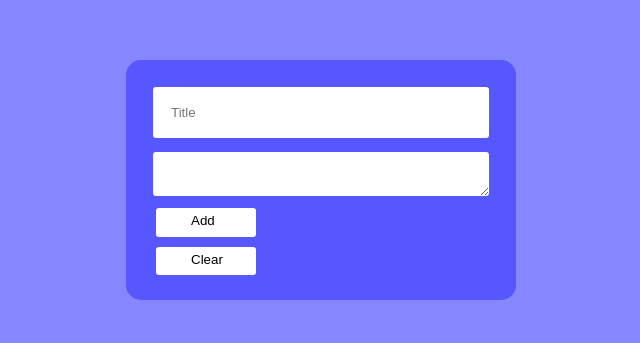
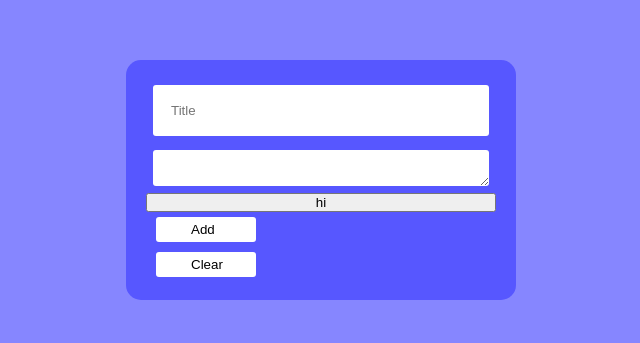
Before and after one commit to Yathin-KN/notes.github.io, a plain HTML site: page index.html in a window 1280 px wide. Shown: the part 190-533 px from the top of the page, without its empty margins (319-959 px from the left). Drawn offline with Linux system fonts and the light colour scheme.

Commit message:
added button

```diff
--- a/index.html
+++ b/index.html
@@ -15,7 +15,7 @@
     <div class="card">
         <input type="text" class="inp" placeholder="Title" id="title" onclick="deleteCard()">
         <textarea name="note" class="inp" id="note" ></textarea placeholder="Enter your text here">
-
+        <button>hi</button>
         <button class="btn" id="add">Add</button>
         <button class="btn" id="clear">Clear</button>
     </div>
```
